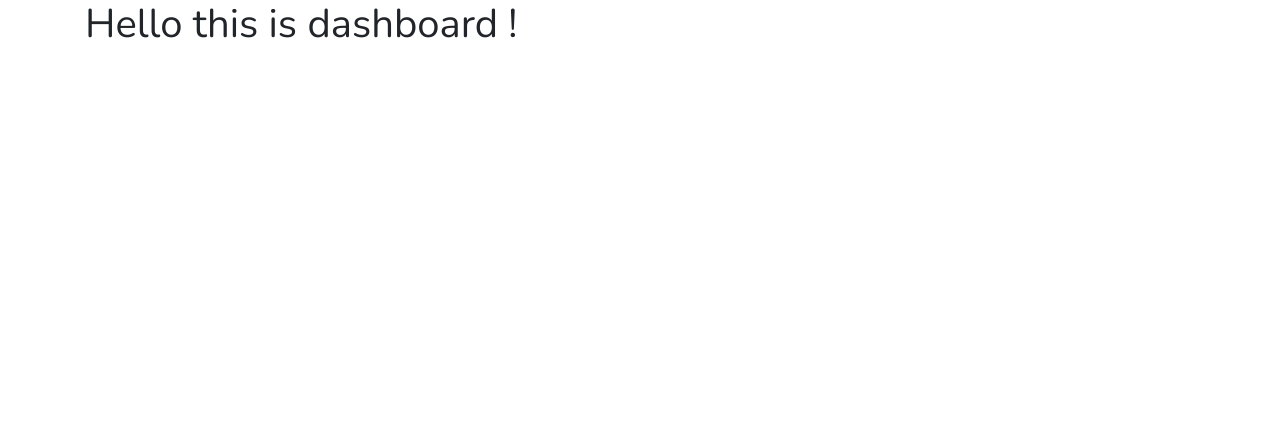
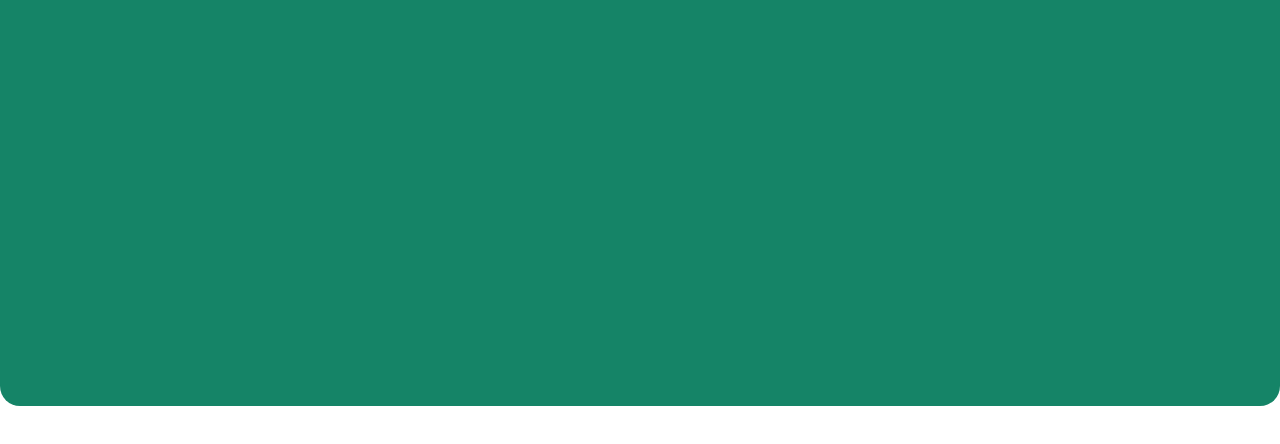
Before and after one commit to alfianandinugraha/yourduit, a React (Create React App) app: page /#/dashboard in a window 1280 px wide. Shown: the top 444 px of the page. Built offline with nearby package versions, Linux system fonts and the light colour scheme.

Commit message:
add: create backgroud for dashboard

```diff
--- a/src/App.tsx
+++ b/src/App.tsx
@@ -1,6 +1,7 @@
 import React from 'react';
 import { Container } from 'react-bootstrap';
 import { Route, Switch } from 'react-router-dom';
+import DashboardPage from './Pages/DashboardPage';
 import LoginPage from './Pages/LoginPage';
 import { Store } from './Store/Store';
 
@@ -14,7 +15,7 @@ function App() {
           </Route>
           <Container>
             <Route exact path="/dashboard">
-              <h1>Hello this is dashboard !</h1>
+              <DashboardPage />
             </Route>
           </Container>
         </Switch>
--- a/src/Pages/DashboardPage.tsx
+++ b/src/Pages/DashboardPage.tsx
@@ -2,9 +2,14 @@ import React from 'react'
 
 const DashboardPage = () => {
   return (
-    <div>
-
-    </div>
+    <>
+      <div className="bg-primary w-100 position-absolute" style={{
+        height: "406px",
+        top: "0",
+        left: "0",
+        borderRadius: "0 0 20px 20px"
+      }}></div>
+    </>
   )
 }
 
```
